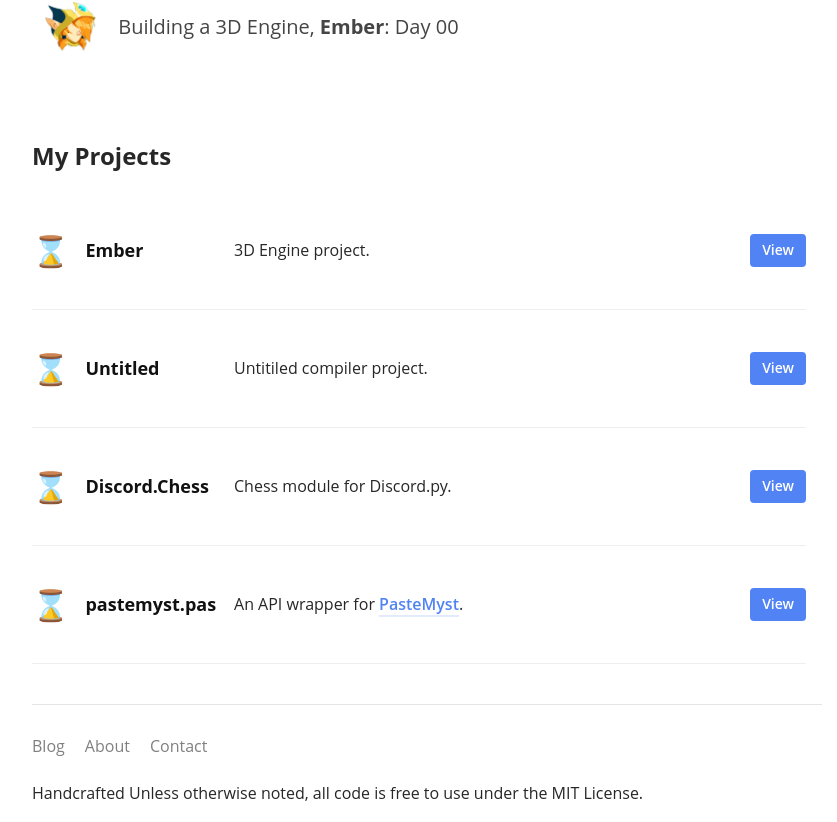
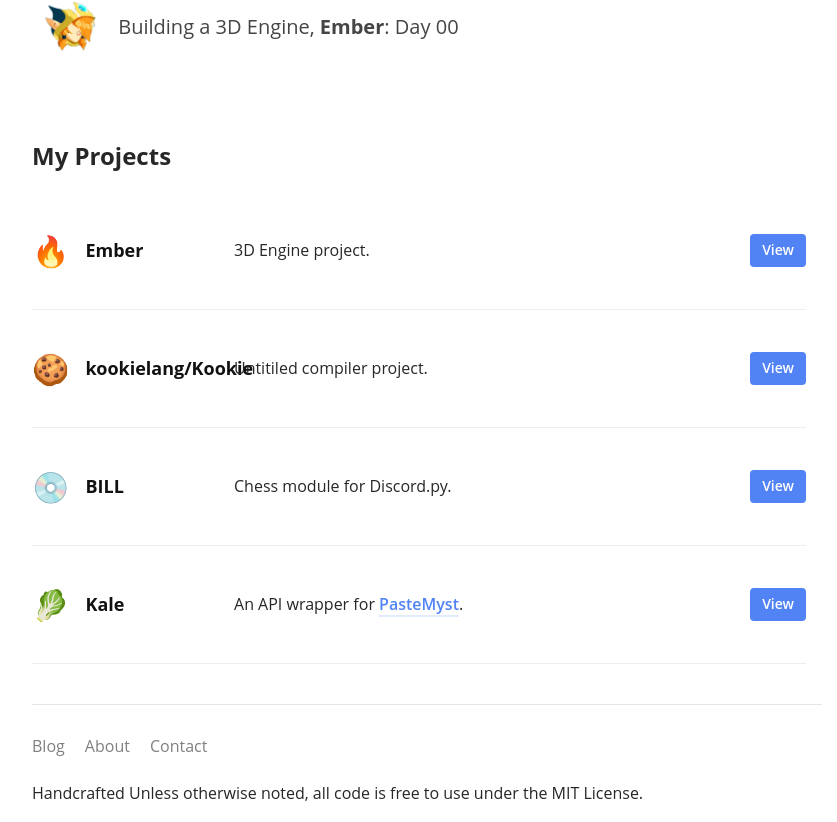
Before and after one commit to tomlin7/Portforlio-Website, a Next.js app: page / in a window 1280 px wide. Shown: the part 408-1230 px from the top of the page, without its empty margins (213-1050 px from the left). Built offline with nearby package versions, Linux system fonts and the light colour scheme.

Commit message:
Update projects list

```diff
--- a/pages/index.js
+++ b/pages/index.js
@@ -55,7 +55,7 @@ export default class extends Component {
                             <div className="homepage-project">
                                 <h3>
                                     <a href="https://github.com/billyeatcookies/Ember">
-                                        <div className="homepage-project-icon">⌛</div>
+                                        <div className="homepage-project-icon">🔥</div>
                                         <div className="homepage-project-title">Ember</div>
                                     </a>
                                 </h3>
@@ -67,40 +67,40 @@ export default class extends Component {
 
                             <div className="homepage-project">
                                 <h3>
-                                    <a href="https://github.com/billyeatcookies/untitled-compiler-project">
-                                        <div className="homepage-project-icon">⌛</div>
-                                        <div className="homepage-project-title">Untitled</div>
+                                    <a href="https://github.com/kookielang/Kookie">
+                                        <div className="homepage-project-icon">🍪</div>
+                                        <div className="homepage-project-title">kookielang/Kookie</div>
                                     </a>
                                 </h3>
                                 <p>Untitiled compiler project.</p>
                                 <div className="homepage-project-btns">
-                                    <a className="homepage-project-view-btn" href="https://github.com/billyeatcookies/untitled-compiler-project">View</a>
+                                    <a className="homepage-project-view-btn" href="https://github.com/kookielang/Kookie">View</a>
                                 </div>
                             </div>
 
                             <div className="homepage-project">
                                 <h3>
-                                    <a href="https://github.com/billyeatcookies/discord-chess">
-                                        <div className="homepage-project-icon">⌛</div>
-                                        <div className="homepage-project-title">Discord.Chess</div>
+                                    <a href="https://github.com/billyeatcookies/BILL">
+                                        <div className="homepage-project-icon">💿</div>
+                                        <div className="homepage-project-title">BILL</div>
                                     </a>
                                 </h3>
                                 <p>Chess module for Discord.py.</p>
                                 <div className="homepage-project-btns">
-                                    <a className="homepage-project-view-btn" href="https://github.com/billyeatcookies/discord-chess">View</a>
+                                    <a className="homepage-project-view-btn" href="https://github.com/billyeatcookies/BILL">View</a>
                                 </div>
                             </div>
 
                             <div className="homepage-project">
                                 <h3>
-                                    <a href="https://github.com/billyeatcookies/pastemyst-pas">
-                                        <div className="homepage-project-icon">⌛</div>
-                                        <div className="homepage-project-title">pastemyst.pas</div>
+                                    <a href="https://github.com/billyeatcookies/Kale">
+                                        <div className="homepage-project-icon">🥬</div>
+                                        <div className="homepage-project-title">Kale</div>
                                     </a>
                                 </h3>
                                 <p>An API wrapper for <a href="https://paste.myst.rs">PasteMyst</a>.</p>
                                 <div className="homepage-project-btns">
-                                    <a className="homepage-project-view-btn" href="https://github.com/billyeatcookies/pastemyst-pas">View</a>
+                                    <a className="homepage-project-view-btn" href="https://github.com/billyeatcookies/Kale">View</a>
                                 </div>
                             </div>
 
```
